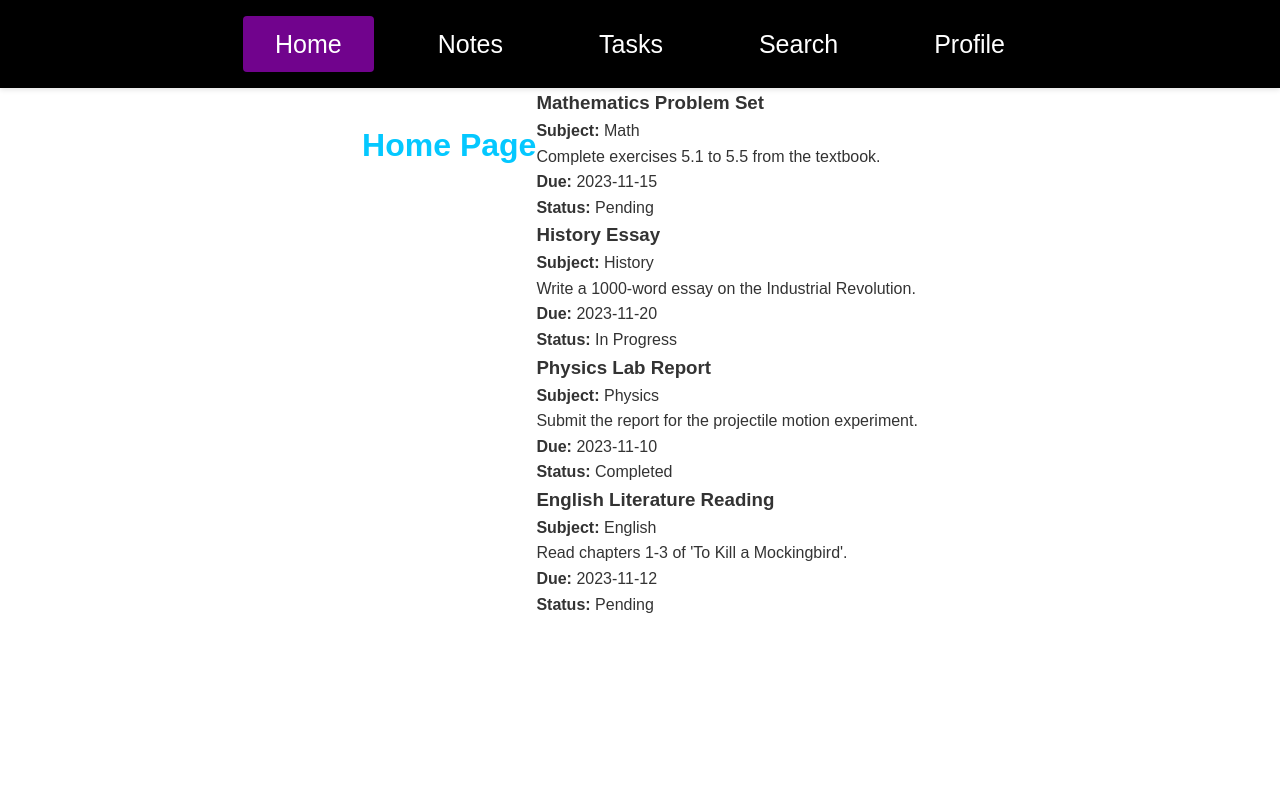
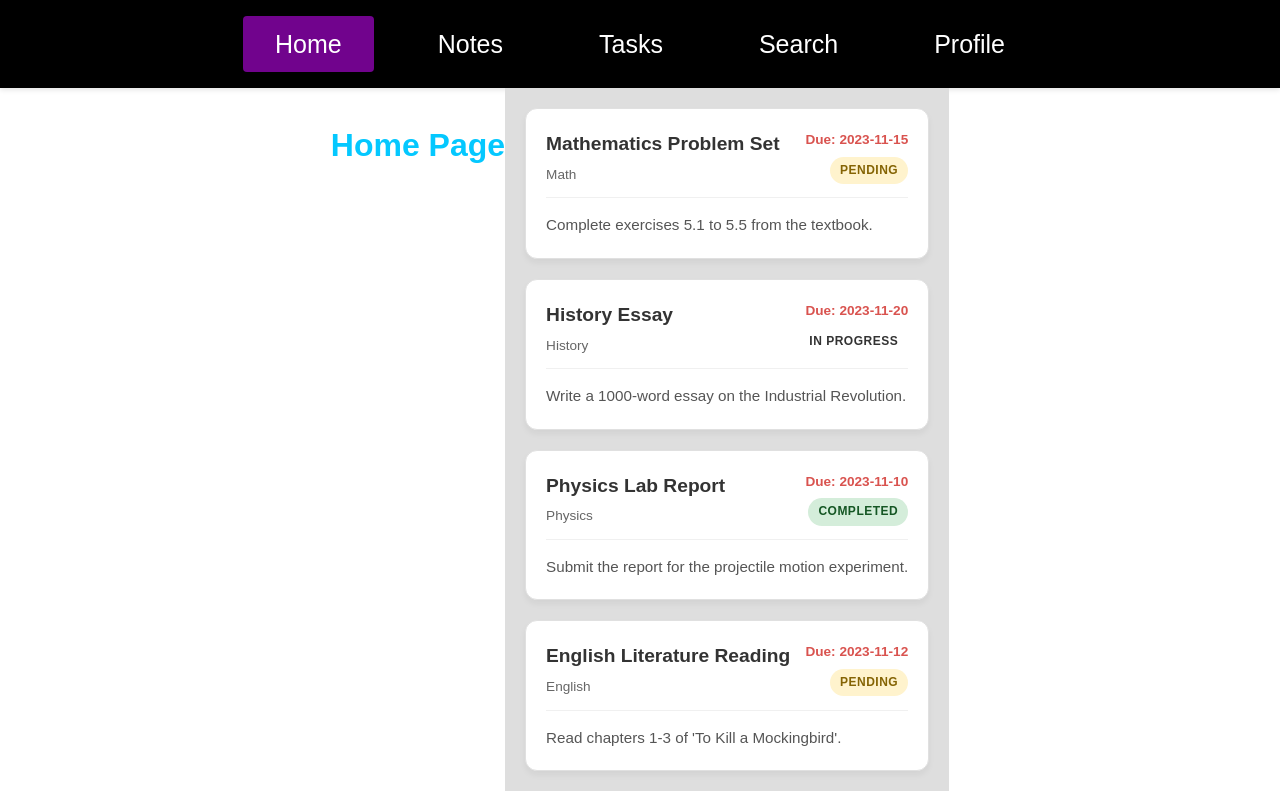
Before and after one commit to Ajai-L16/assignment-tracking, a React (Create React App) app: page / in a window 1280 px wide. Built offline with nearby package versions, Linux system fonts and the light colour scheme.

Commit message:
5th commit

```diff
--- a/src/App.css
+++ b/src/App.css
@@ -92,11 +92,107 @@ body {
   margin-top: 2rem;
 }
 
-
-
 .home-container {
   display: flex;
   justify-content: center;
+}
+
+/* --- Layout for the List of Cards --- */
+.assignments-lists {
+  display: grid;
+  grid-template-columns: repeat(auto-fill, minmax(350px, 1fr));
+  gap: 20px;
+  padding: 20px;
+  background-color: rgb(222, 222, 222);
+}
+
+/* --- The Card Container --- */
+.assignment-card {
+  background-color: #ffffff;
+  border: 1px solid #e0e0e0;
+  border-radius: 12px; /* Rounded corners */
+  padding: 20px;
+  box-shadow: 0 4px 6px rgba(0, 0, 0, 0.05); /* Subtle shadow */
+  transition: transform 0.2s ease, box-shadow 0.2s ease;
+  display: flex;
+  flex-direction: column;
+}
+
+.assignment-card:hover {
+  transform: translateY(-3px);
+  box-shadow: 0 10px 15px rgba(0, 0, 0, 0.1);
+}
+
+.card-header {
+  display: flex;
+  justify-content: space-between;
+  align-items: flex-start;
+  margin-bottom: 15px;
+  padding-bottom: 12px;
+  border-bottom: 1px solid #f0f0f0;
+}
+
+
+.header-left h3 {
+  margin: 0;
+  font-size: 1.2rem;
+  color: #333;
+  font-weight: 700;
+}
+
+.subject-tag {
+  font-size: 0.85rem;
+  color: #666;
+  font-weight: 500;
+  display: block;
+  margin-top: 4px;
+}
+
+
+.header-right {
+  display: flex;
+  flex-direction: column;
+  align-items: flex-end;
+  font-size: 0.9rem;
+  gap: 6px;
+}
+
+.due-date {
+  color: #d9534f;
+  font-weight: 600;
+  font-size: 0.85rem;
+}
+
+.status-badge {
+  padding: 4px 10px;
+  border-radius: 20px;
+  font-size: 0.75rem;
+  text-transform: uppercase;
+  font-weight: bold;
+  letter-spacing: 0.5px;
+}
+
+.status-badge.pending {
+  background-color: #fff3cd;
+  color: #856404;
+}
+
+.status-badge.completed, .status-badge.done {
+  background-color: #d4edda;
+  color: #155724;
+}
+
+.status-badge.late {
+  background-color: #f8d7da;
+  color: #721c24;
+}
+
+/* --- Line 2: Description --- */
+.card-body p {
+  margin: 0;
+  color: #555;
+  line-height: 1.6;
+  font-size: 0.95rem;
 }
 
 /*---------------------------------------------Tasks Page Styles-------------------------------------------------*/
--- a/src/Pages/Home.js
+++ b/src/Pages/Home.js
@@ -5,7 +5,7 @@ function Home() {
   const [assignmentData, setAssignmentData] = useState([]);
 
   useEffect(() => {
-    fetch("/assignments.json")       // public folder -> root path
+    fetch("/assignments.json")
       .then((res) => res.json())
       .then((data) => setAssignmentData(data))
       .catch((err) => console.error("Failed to load JSON:", err));
@@ -18,11 +18,27 @@ function Home() {
       <div className="assignments-lists">
         {assignmentData.map((assignment) => (
           <div key={assignment.id} className="assignment-card">
-            <h3>{assignment.title}</h3>
-            <p><strong>Subject:</strong> {assignment.subject}</p>
-            <p>{assignment.description}</p>
-            <p><strong>Due:</strong> {assignment.dueDate}</p>
-            <p><strong>Status:</strong> {assignment.status}</p>
+
+            {/* Line 1: Header (Title Left, Meta Right) */}
+            <div className="card-header">
+              <div className="header-left">
+                <h3>{assignment.title}</h3>
+                <span className="subject-tag">{assignment.subject}</span>
+              </div>
+
+              <div className="header-right">
+                <span className="due-date">Due: {assignment.dueDate}</span>
+                <span className={`status-badge ${assignment.status.toLowerCase()}`}>
+                  {assignment.status}
+                </span>
+              </div>
+            </div>
+
+            {/* Line 2: Description */}
+            <div className="card-body">
+              <p>{assignment.description}</p>
+            </div>
+
           </div>
         ))}
       </div>
```
